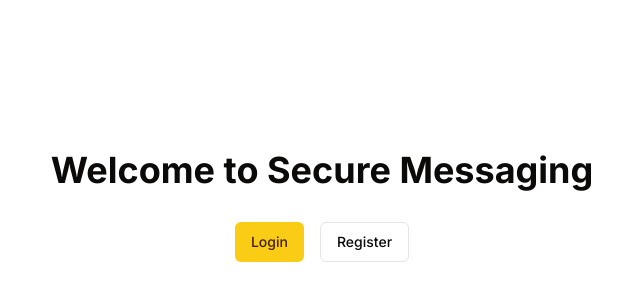
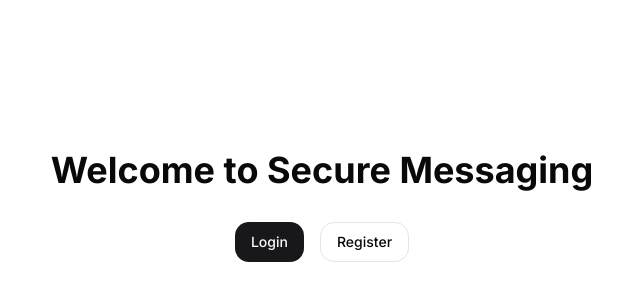
Before and after one commit to yargote-nn/go-test, a Next.js app in the folder frontend/: page / in a window 1280 px wide. Shown: the part 194-494 px from the top of the page, without its empty margins (318-958 px from the left). Built offline with nearby package versions, Linux system fonts and the light colour scheme.

Commit message:
refactor: Update color variables in globals.css

```diff
--- a/frontend/src/app/globals.css
+++ b/frontend/src/app/globals.css
@@ -5,25 +5,25 @@
 @layer base {
 	:root {
 		--background: 0 0% 100%;
-		--foreground: 20 14.3% 4.1%;
+		--foreground: 240 10% 3.9%;
 		--card: 0 0% 100%;
-		--card-foreground: 20 14.3% 4.1%;
+		--card-foreground: 240 10% 3.9%;
 		--popover: 0 0% 100%;
-		--popover-foreground: 20 14.3% 4.1%;
-		--primary: 47.9 95.8% 53.1%;
-		--primary-foreground: 26 83.3% 14.1%;
-		--secondary: 60 4.8% 95.9%;
-		--secondary-foreground: 24 9.8% 10%;
-		--muted: 60 4.8% 95.9%;
-		--muted-foreground: 25 5.3% 44.7%;
-		--accent: 60 4.8% 95.9%;
-		--accent-foreground: 24 9.8% 10%;
+		--popover-foreground: 240 10% 3.9%;
+		--primary: 240 5.9% 10%;
+		--primary-foreground: 0 0% 98%;
+		--secondary: 240 4.8% 95.9%;
+		--secondary-foreground: 240 5.9% 10%;
+		--muted: 240 4.8% 95.9%;
+		--muted-foreground: 240 3.8% 46.1%;
+		--accent: 240 4.8% 95.9%;
+		--accent-foreground: 240 5.9% 10%;
 		--destructive: 0 84.2% 60.2%;
-		--destructive-foreground: 60 9.1% 97.8%;
-		--border: 20 5.9% 90%;
-		--input: 20 5.9% 90%;
-		--ring: 20 14.3% 4.1%;
-		--radius: 0.5rem;
+		--destructive-foreground: 0 0% 98%;
+		--border: 240 5.9% 90%;
+		--input: 240 5.9% 90%;
+		--ring: 240 5.9% 10%;
+		--radius: 1rem;
 		--chart-1: 12 76% 61%;
 		--chart-2: 173 58% 39%;
 		--chart-3: 197 37% 24%;
@@ -32,25 +32,25 @@
 	}
 
 	.dark {
-		--background: 20 14.3% 4.1%;
-		--foreground: 60 9.1% 97.8%;
-		--card: 20 14.3% 4.1%;
-		--card-foreground: 60 9.1% 97.8%;
-		--popover: 20 14.3% 4.1%;
-		--popover-foreground: 60 9.1% 97.8%;
-		--primary: 47.9 95.8% 53.1%;
-		--primary-foreground: 26 83.3% 14.1%;
-		--secondary: 12 6.5% 15.1%;
-		--secondary-foreground: 60 9.1% 97.8%;
-		--muted: 12 6.5% 15.1%;
-		--muted-foreground: 24 5.4% 63.9%;
-		--accent: 12 6.5% 15.1%;
-		--accent-foreground: 60 9.1% 97.8%;
+		--background: 240 10% 3.9%;
+		--foreground: 0 0% 98%;
+		--card: 240 10% 3.9%;
+		--card-foreground: 0 0% 98%;
+		--popover: 240 10% 3.9%;
+		--popover-foreground: 0 0% 98%;
+		--primary: 0 0% 98%;
+		--primary-foreground: 240 5.9% 10%;
+		--secondary: 240 3.7% 15.9%;
+		--secondary-foreground: 0 0% 98%;
+		--muted: 240 3.7% 15.9%;
+		--muted-foreground: 240 5% 64.9%;
+		--accent: 240 3.7% 15.9%;
+		--accent-foreground: 0 0% 98%;
 		--destructive: 0 62.8% 30.6%;
-		--destructive-foreground: 60 9.1% 97.8%;
-		--border: 12 6.5% 15.1%;
-		--input: 12 6.5% 15.1%;
-		--ring: 35.5 91.7% 32.9%;
+		--destructive-foreground: 0 0% 98%;
+		--border: 240 3.7% 15.9%;
+		--input: 240 3.7% 15.9%;
+		--ring: 240 4.9% 83.9%;
 		--chart-1: 220 70% 50%;
 		--chart-2: 160 60% 45%;
 		--chart-3: 30 80% 55%;
```
